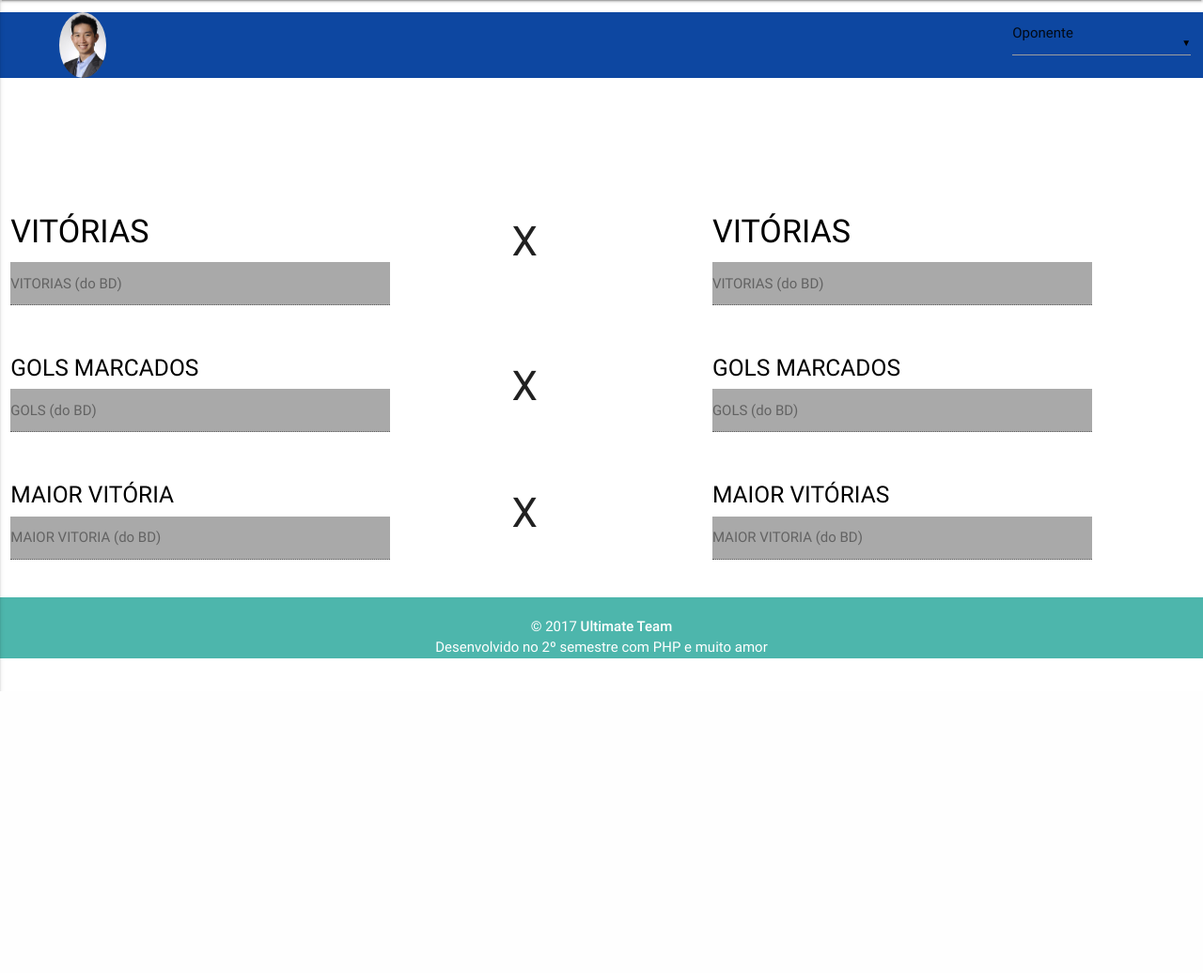
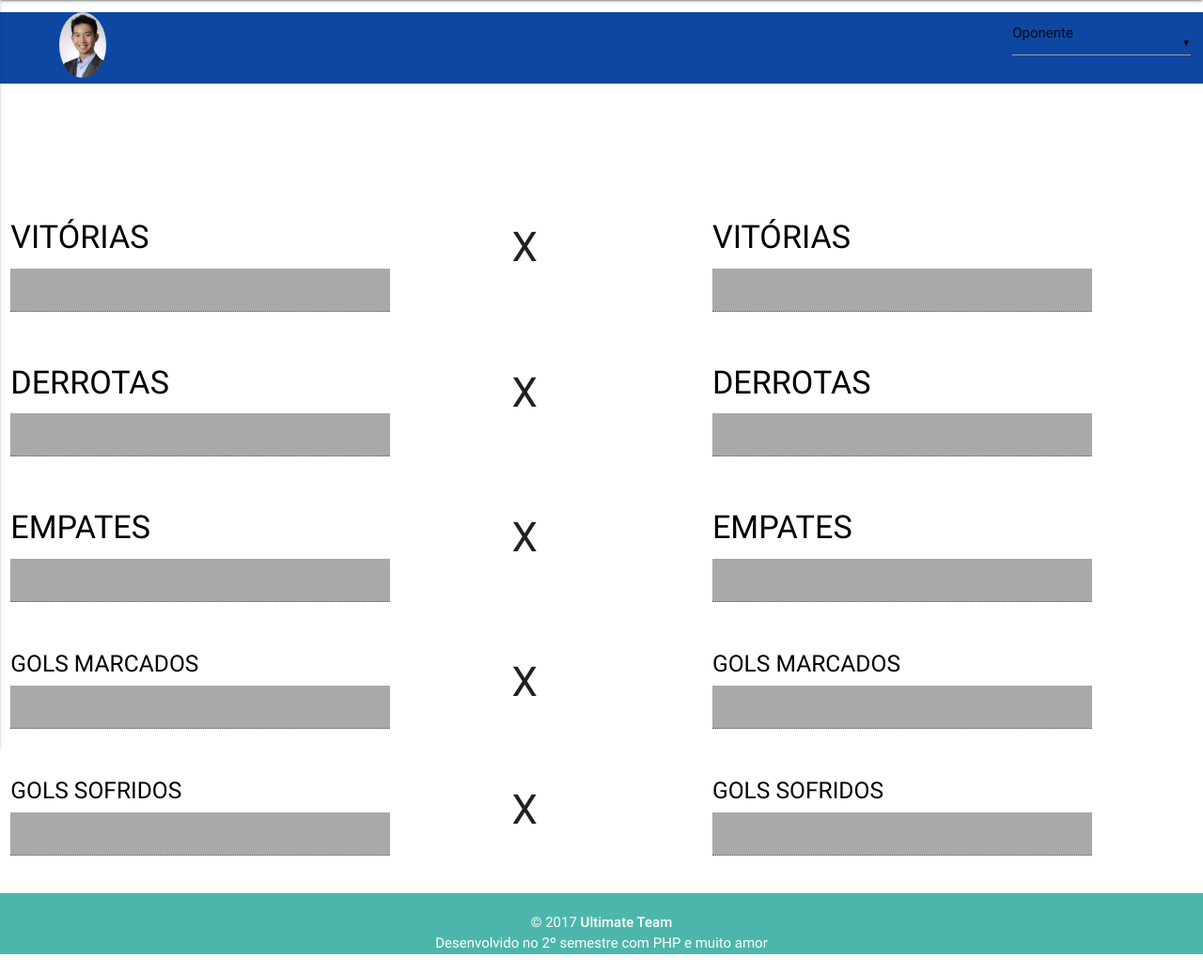
Before and after one commit to joaopmedeiros/ultimateteam, a PHP site: page /confrontoDireto.php in a window 1280 px wide. Shown: the part 64-1100 px from the top of the page at 94% size. Before the commit the page ends 800 px from the top, so only its background shows below. Run offline with PHP 8.4, Linux system fonts and the light colour scheme; the visitor is signed in with stand-in values (Sample User, id 1); data that the repository does not hold is empty; some libraries are stand-ins or nearby versions.

Commit message:
Confronto Direto funcional; Header fixado

```diff
--- a/confrontoDireto.php
+++ b/confrontoDireto.php
@@ -1,37 +1,21 @@
-<?php require("controllers/checkSession.php"); ?>
-<html>
-<head>
-    <meta charset="UTF-8">
-    <title>Home</title>
-
-    <script src="https://ajax.googleapis.com/ajax/libs/jquery/3.2.1/jquery.min.js"></script>
-    <link rel="stylesheet" href="https://cdnjs.cloudflare.com/ajax/libs/materialize/0.100.2/css/materialize.min.css"/>
-    <link rel="stylesheet" href="css/style.css"/>
-    <!-- Compiled and minified JavaScript -->
-    <script src="https://cdnjs.cloudflare.com/ajax/libs/materialize/0.100.2/js/materialize.min.js"></script>
-
-
-
-
-</head>
-<body>
-<?php include("header.php"); ?>
+<?php
+	$title = "Confronto direto";
+	include("header.php");
+	include("controllers/queries.php");
+?>
 
 <main>
 	<div>
-
-        <div  style=" background-color: #0D47A1;">
+		<div style=" background-color: #0D47A1;">
 			<div style="margin-bottom: 10%;" >
 				<div style=" margin-right: 1%; margin-top: 1%" class="input-field col s6 m6">
 					<img class="circle responsive-img  " style="margin-left: 5%" src="img/pessoa.jpg" width="50"  >
-
 					<select id="oponente" style="margin-top: 20%;" class="icons right circle">
 						<option value="" disabled selected>Oponente</option>
-                        <option value="" data-icon="img/marcelo.jpg" class="left circle">"ALGUM OPONENTE"</option>
-                        <option value="" data-icon="img/calebe.jpg" class="left circle">OUTRO OPONENTE</option>
-                        <option value="" data-icon="img/jhonata.jpg" class="left circle">ADVINHA...</option>
+						<option value="1" data-icon="img/users/marcelo.jpg" class="left circle">"ALGUM OPONENTE"</option>
+						<option value="4" data-icon="img/users/calebe.jpg" class="left circle">OUTRO OPONENTE</option>
+						<option value="5" data-icon="img/users/jhonata.jpg" class="left circle">ADIVINHA...</option>
 					</select>
-
 				</div>
 			</div>
 		</div>
@@ -39,14 +23,38 @@
 		<div class="row" >
 			<div class="col s4 ">
 				<label style="background-color: red;" for="disabled"><h4 style="color: black">VITÓRIAS</h4></label>
-                <input class="container" style=" background-color: darkgrey;" disabled value="VITORIAS (do BD)" id="disabled" type="text" class="validate">
-
+				<input class="container" style=" background-color: darkgrey;" disabled id="user1_vitorias" type="text" class="validate">
 			</div>
 			<div class="col s1 offset-s1"><h3>X</h3></div>
 			<div class="col s4 offset-s1">
 				<label style="background-color: red;" for="disabled"><h4 style="color: black">VITÓRIAS</h4></label>
-                <input class="container" style="  background-color: darkgray;" disabled value="VITORIAS (do BD)" id="disabled" type="text" class="validate">
+				<input class="container" style="  background-color: darkgray;" disabled id="user2_vitorias" type="text" class="validate">
+			</div>
+		</div>
 
+		<!-- DERROTAS -->
+		<div class="row" >
+			<div class="col s4 ">
+				<label style="background-color: red;" for="disabled"><h4 style="color: black">DERROTAS</h4></label>
+				<input class="container" style=" background-color: darkgrey;" disabled id="user1_derrotas" type="text" class="validate">
+			</div>
+			<div class="col s1 offset-s1"><h3>X</h3></div>
+			<div class="col s4 offset-s1">
+				<label style="background-color: red;" for="disabled"><h4 style="color: black">DERROTAS</h4></label>
+				<input class="container" style="  background-color: darkgray;" disabled id="user2_derrotas" type="text" class="validate">
+			</div>
+		</div>
+
+		<!-- EMPATES -->
+		<div class="row" >
+			<div class="col s4 ">
+				<label style="background-color: red;" for="disabled"><h4 style="color: black">EMPATES</h4></label>
+				<input class="container" style=" background-color: darkgrey;" disabled id="user1_empates" type="text" class="validate">
+			</div>
+			<div class="col s1 offset-s1"><h3>X</h3></div>
+			<div class="col s4 offset-s1">
+				<label style="background-color: red;" for="disabled"><h4 style="color: black">EMPATES</h4></label>
+				<input class="container" style="  background-color: darkgray;" disabled id="user2_empates" type="text" class="validate">
 			</div>
 		</div>
 
@@ -54,43 +62,67 @@
 		<div class="row">
 			<div class="col s4">
 				<label style="background-color: red;" for="disabled"><h5 style="color: black">GOLS MARCADOS</h5></label>
-                <input class="container" style=" background-color: darkgrey;" disabled value="GOLS (do BD)" id="disabled" type="text" class="validate">
-
+				<input class="container" style=" background-color: darkgrey;" disabled id="user1_gols" type="text" class="validate">
 			</div>
 			<div class="col s1 offset-s1"><h3>X</h3></div>
 			<div class="col s4 offset-s1">
 				<label style="background-color: red;" for="disabled"><h5 style="color: black">GOLS MARCADOS</h5></label>
-                <input class="container" style="  background-color: darkgrey;" disabled value="GOLS (do BD)" id="disabled" type="text" class="validate">
-
+				<input class="container" style="  background-color: darkgrey;" disabled id="user2_gols" type="text" class="validate">
 			</div>
 		</div>
 
-        <!-- MAIOR VITÓRIA -->
+		<!-- GOLS SOFRIDOS -->
 		<div class="row">
 			<div class="col s4">
-                <label style="background-color: red;" for="disabled"><h5 style="color: black">MAIOR VITÓRIA</h5></label>
-                <input class="container" style=" background-color: darkgrey;" disabled value="MAIOR VITORIA (do BD)" id="disabled" type="text" class="validate">
-
+				<label style="background-color: red;" for="disabled"><h5 style="color: black">GOLS SOFRIDOS</h5></label>
+				<input class="container" style=" background-color: darkgrey;" disabled id="user1_golssofridos" type="text" class="validate">
 			</div>
 			<div class="col s1 offset-s1"><h3>X</h3></div>
 			<div class="col s4 offset-s1">
-                <label style="background-color: red;" for="disabled"><h5 style="color: black">MAIOR VITÓRIAS</h5></label>
-                <input class="container" style="  background-color: darkgrey;" disabled value="MAIOR VITORIA (do BD)" id="disabled" type="text" class="validate">
-
+				<label style="background-color: red;" for="disabled"><h5 style="color: black">GOLS SOFRIDOS</h5></label>
+				<input class="container" style="  background-color: darkgrey;" disabled id="user2_golssofridos" type="text" class="validate">
 			</div>
 		</div>
 
 	</div>
 </main>
 <?php include("footer.php"); ?>
-</body>
-
-
-</html>
-
-
 <script>
+	var user1 = 4;
 	$(document).ready(function() {
 		$('select').material_select();
 	});
+
+	$('#oponente').change(function() {
+		var user2 = this.value;
+		$.get("ajaxConfronto.php?user1=" + user1 + "&user2=" + this.value, function(data) {
+			returneddata = JSON.parse(data);
+			user1data = null;
+			$.each(returneddata, function(i, item) {
+				if(item.usuario_idusuario == user1) {
+					user1data = item;
+				}
+			});
+
+			$.each(returneddata, function(i, item) {
+				if(item.usuario_idusuario == user2) {
+					user2data = item;
+				}
+			});
+
+			$('#user1_vitorias').val(user1data.vitorias ? user1data.vitorias : 0);
+			$('#user1_derrotas').val(user1data.derrotas ? user1data.derrotas : 0);
+			$('#user1_empates').val(user1data.empates ? user1data.empates : 0);
+			$('#user1_gols').val(user1data.gols_pro ? user1data.gols_pro : 0);
+			$('#user1_golssofridos').val(user1data.gols_contr ? user1data.gols_contr : 0);
+			$('#user2_vitorias').val(user2data.vitorias ? user2data.vitorias : 0);
+			$('#user2_derrotas').val(user2data.derrotas ? user2data.derrotas : 0);
+			$('#user2_empates').val(user2data.empates ? user2data.empates : 0);
+			$('#user2_gols').val(user2data.gols_pro ? user2data.gols_pro : 0);
+			$('#user2_golssofridos').val(user2data.gols_contr ? user2data.gols_contr : 0);
+
+		}).catch(function(e) {
+			console.error(e);
+		});
+	});
 </script>
--- a/header.php
+++ b/header.php
@@ -12,10 +12,11 @@
 	</head>
 
 	<body>
+		<div class="navbar-fixed">
 			<header>
 				<nav "nav-extended">
 					<div class="nav-wrapper teal lighten-2">
-					<a href="#!" class="brand-logo">Ultimate Team</a>
+						<a href="#!" class="brand-logo" style="white-space: nowrap">Ultimate Team</a>
 						<a href="#" data-activates="mobile-demo" class="button-collapse"><i class="material-icons">menu</i></a>
 						<div class="container-fluid">
 							<ul class="right hide-on-med-and-down">
@@ -46,3 +47,4 @@
 					</div>
 				</nav>
 			</header>
+		</div>
```
Also changed, not shown: ajaxConfronto.php (added, +15 -0 lines). Lines whose indentation alone changed are shown as unchanged.
